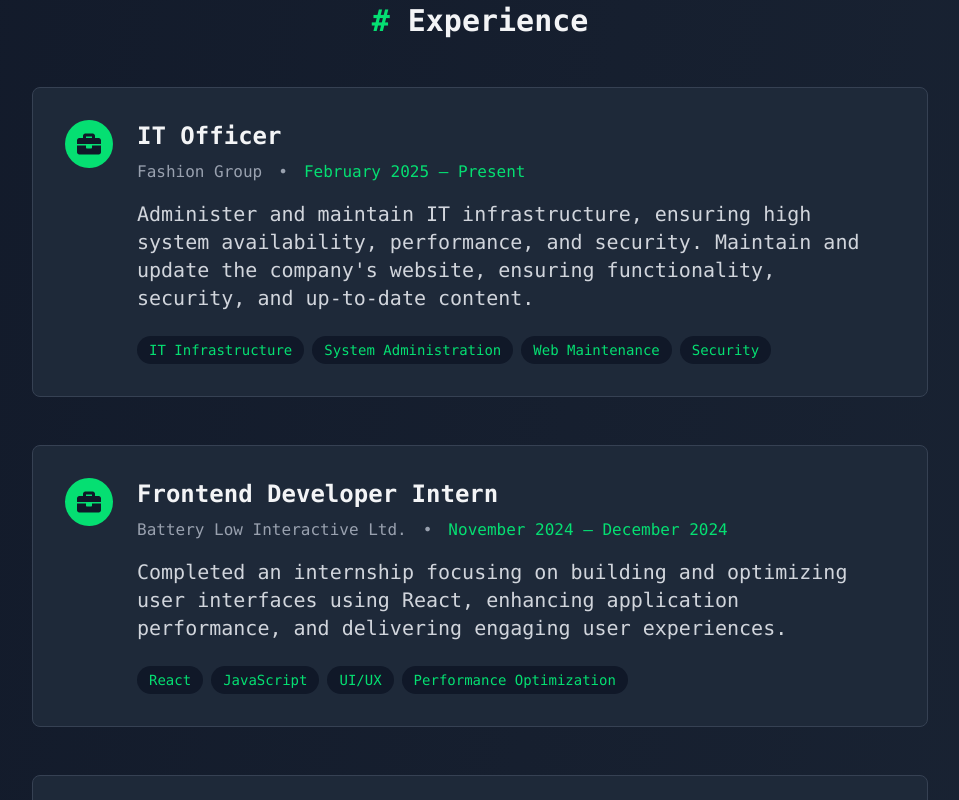
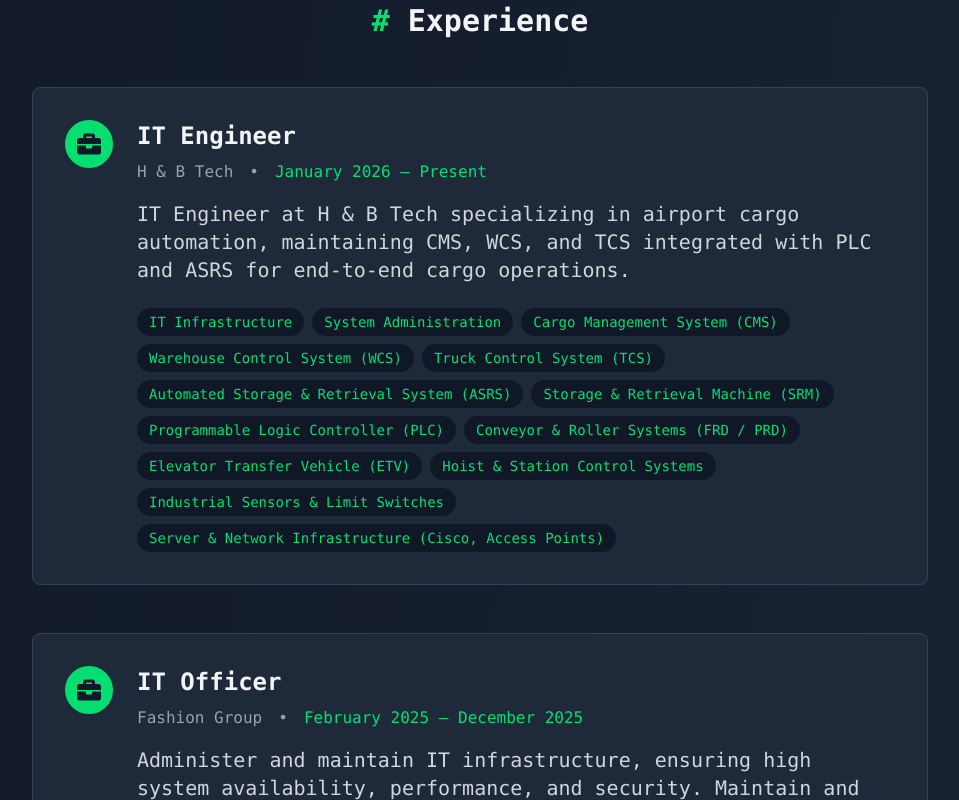
Before and after one commit to MdAnaskhan0/mdanaskhan-, a React (Vite) app: page / in a window 1280 px wide. Shown: the part 2040-2840 px from the top of the page, without its empty margins (160-1119 px from the left). Built offline with nearby package versions, Linux system fonts and the light colour scheme; the HTML template or start-up script is replaced by a standard one.

Commit message:
Experience added

```diff
--- a/src/data/portfolioData.js
+++ b/src/data/portfolioData.js
@@ -134,9 +134,31 @@ export const skills = [
 
 export const experiences = [
   {
+    role: "IT Engineer",
+    company: "H & B Tech ",
+    period: "January 2026 – Present",
+    description:
+      "IT Engineer at H & B Tech specializing in airport cargo automation, maintaining CMS, WCS, and TCS integrated with PLC and ASRS for end-to-end cargo operations.",
+    technologies: [
+      "IT Infrastructure",
+      "System Administration",
+      "Cargo Management System (CMS)",
+      "Warehouse Control System (WCS)",
+      "Truck Control System (TCS)",
+      "Automated Storage & Retrieval System (ASRS)",
+      "Storage & Retrieval Machine (SRM)",
+      "Programmable Logic Controller (PLC)",
+      "Conveyor & Roller Systems (FRD / PRD)",
+      "Elevator Transfer Vehicle (ETV)",
+      "Hoist & Station Control Systems",
+      "Industrial Sensors & Limit Switches",
+      "Server & Network Infrastructure (Cisco, Access Points)"
+    ]
+  },
+  {
     role: "IT Officer",
     company: "Fashion Group",
-    period: "February 2025 – Present",
+    period: "February 2025 – December 2025",
     description:
       "Administer and maintain IT infrastructure, ensuring high system availability, performance, and security. Maintain and update the company's website, ensuring functionality, security, and up-to-date content.",
     technologies: [
```
